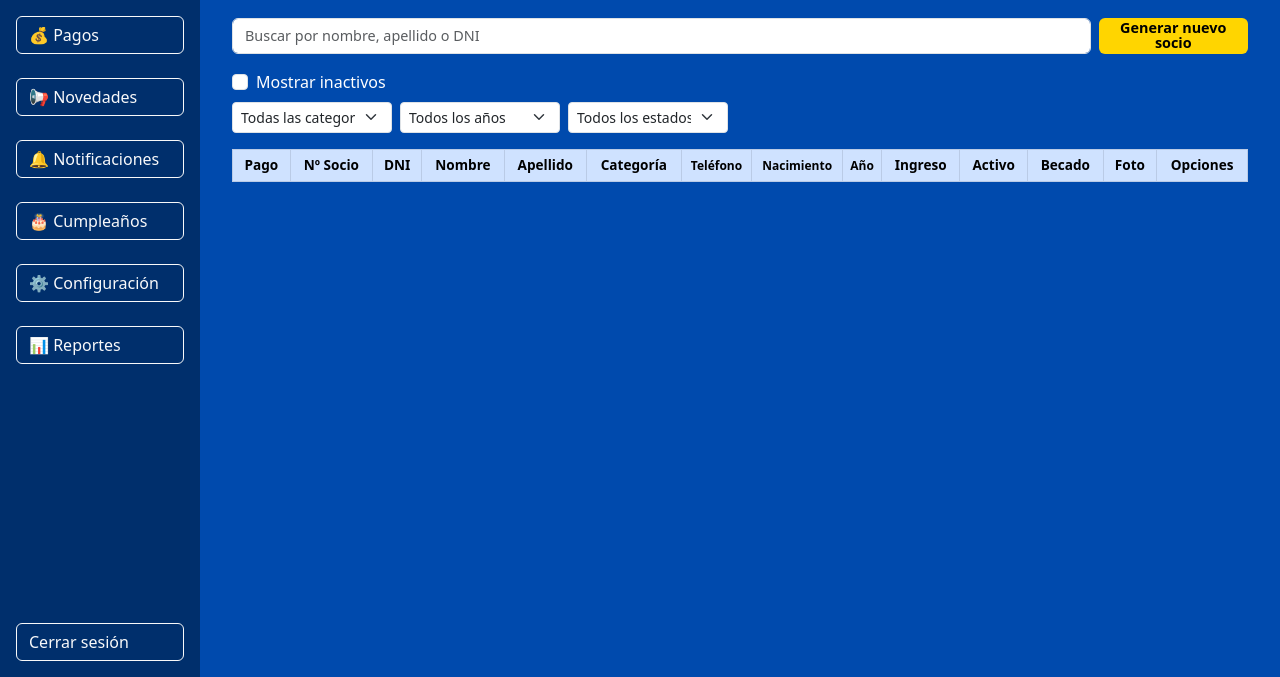
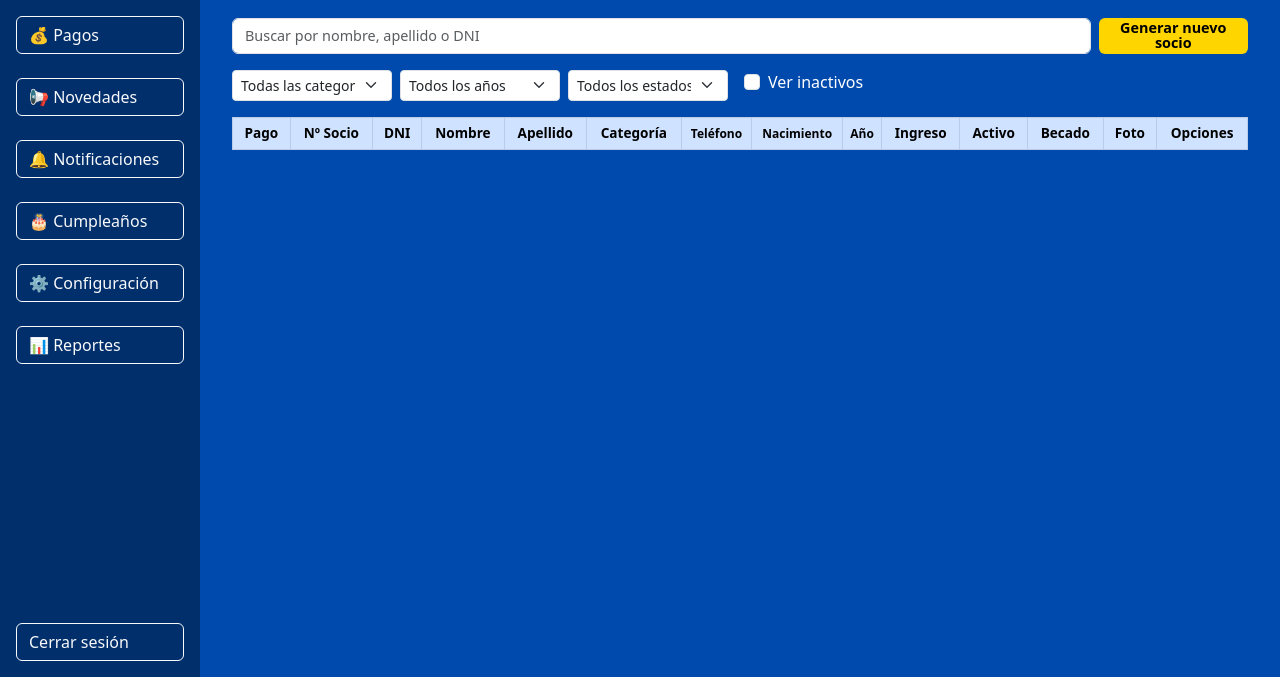
Before and after one commit to todosobremiclub/floresjrs-backend, a website: page public/admin-panel/index.html in a window 1280 px wide. Shown: the part 123-800 px from the top of the page. Drawn offline with nearby package versions, Linux system fonts and the light colour scheme; no server answers; sample sign-in values are in the browser's storage.

Commit message:
✅ Filtrado de socios inactivos desde el panel admin

```diff
--- a/public/admin-panel/index.html
+++ b/public/admin-panel/index.html
@@ -192,10 +192,6 @@
   <button class="btn btn-yellow" id="btnAbrirFormulario">Generar nuevo socio</button>
 </div>
 
-<div class="form-check text-white mb-2">
-  <input class="form-check-input" type="checkbox" id="filtro-inactivos">
-  <label class="form-check-label" for="filtro-inactivos">Mostrar inactivos</label>
-</div>
 
 <div class="d-flex gap-2 mb-3">
   <select id="filtro-categoria" class="form-select form-select-sm" style="width: 160px;">
@@ -212,6 +208,10 @@
     <option value="en-mora">En mora</option>
   </select>
 
+  <div class="form-check ms-2">
+    <input class="form-check-input" type="checkbox" id="checkIncluirInactivos" />
+    <label class="form-check-label" for="checkIncluirInactivos">Ver inactivos</label>
+  </div>
 </div>
 
 
```
